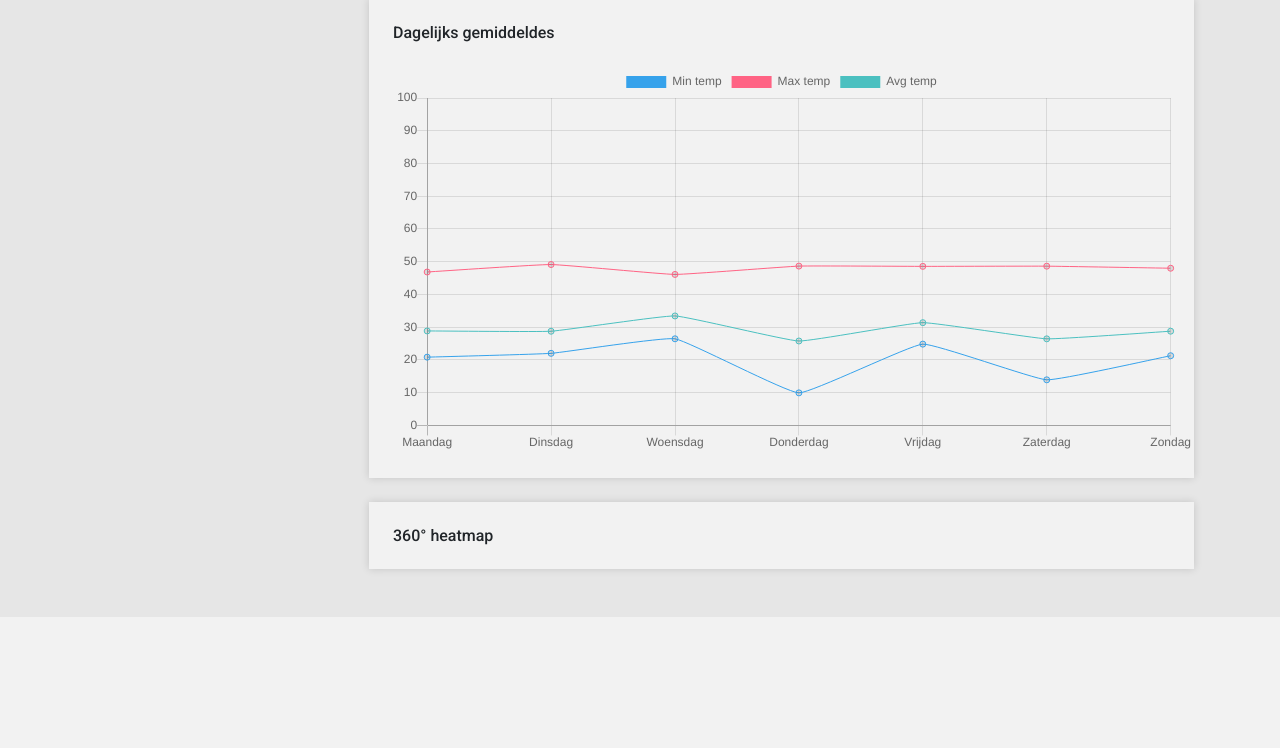
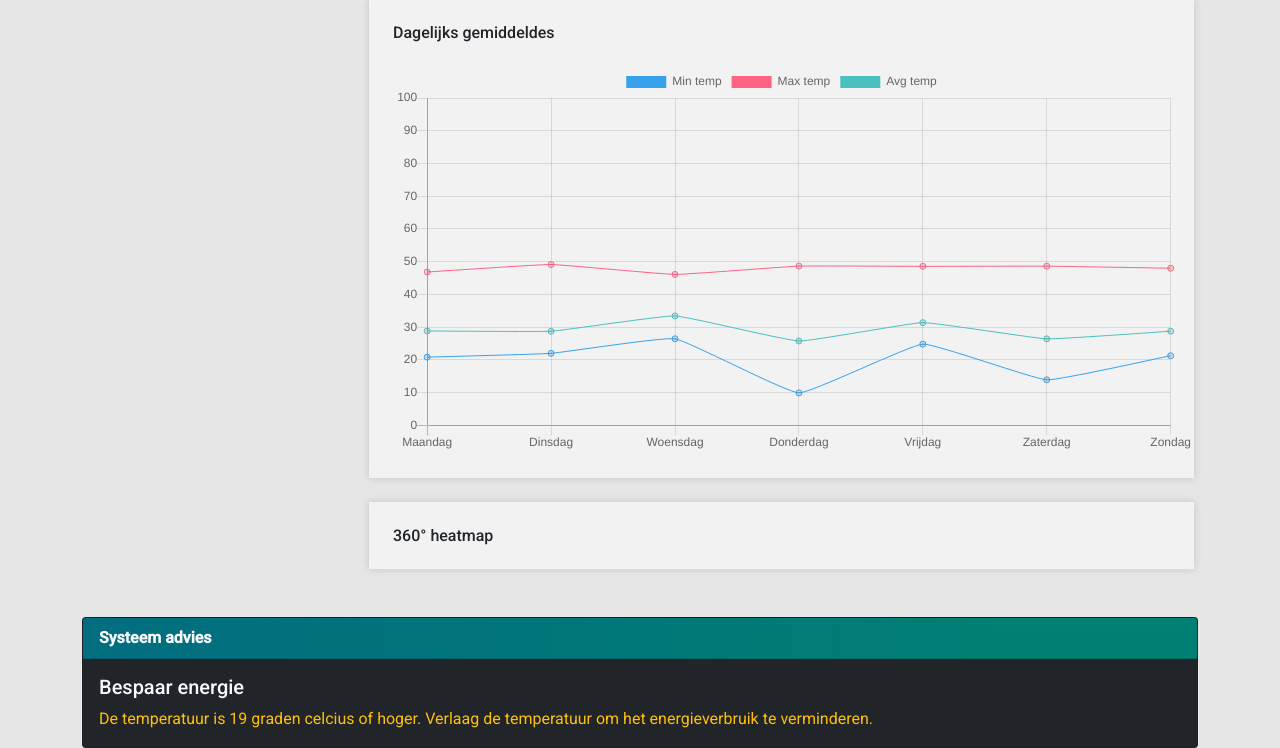
Before and after one commit to Mbalhakim/ChillCheck, a Flask app: page /dashboard in a window 1280 px wide. Shown: the part 310-1058 px from the top of the page. Before the commit the page ends 887 px from the top, so only its background shows below. Run offline with Flask 2, Linux system fonts and the light colour scheme; a user stored in the database is signed in; data comes from the database, SQL or seed files in the repository; both versions use the stored data as it was after the commit; some libraries are stand-ins or nearby versions.

Commit message:
Added 'Advies' to dashboard.

```diff
--- a/server/app.py
+++ b/server/app.py
@@ -119,7 +119,23 @@ def dashboard():
         max_obj = {"max01": mlx_week_max[0], "max02": mlx_week_max[1], "max03": mlx_week_max[2], "max04": mlx_week_max[3], "max05": mlx_week_max[4], "max06": mlx_week_max[5], "max07": mlx_week_max[6]}
         avg_obj = {"avg01": mlx_week_avg[0], "avg02": mlx_week_avg[1], "avg03": mlx_week_avg[2], "avg04": mlx_week_avg[3], "avg05": mlx_week_avg[4], "avg06": mlx_week_avg[5], "avg07": mlx_week_avg[6]}
 
-        return render_template('dashboard.html', data={"min_graph": min_obj, "max_graph": max_obj, "avg_graph": avg_obj, "dailyAvg": daily_latest_avg['mlx_avg'], "minTemp": mlx_latest_data['min_temp'], "maxTemp": mlx_latest_data['max_temp'], "avgTemp": mlx_latest_data['avg_temp']})
+
+        #advies
+        avg_temp = mlx_latest_data['avg_temp']
+        koud = 16.5
+        warm = 19
+        if avg_temp <= koud:
+            #zet temp hoger
+            advies = 0
+        elif avg_temp >= warm:
+            #zet temp lager (bespaar energie)
+            advies = 1
+        elif avg_temp > koud and avg_temp < warm:
+            #ok
+            advies = 2
+
+
+        return render_template('dashboard.html', advies=advies, data={"min_graph": min_obj, "max_graph": max_obj, "avg_graph": avg_obj, "dailyAvg": daily_latest_avg['mlx_avg'], "minTemp": mlx_latest_data['min_temp'], "maxTemp": mlx_latest_data['max_temp'], "avgTemp": mlx_latest_data['avg_temp']})
     else:
         return redirect("/login")
 
--- a/server/static/css/main.css
+++ b/server/static/css/main.css
@@ -17,6 +17,9 @@ body{
     align-items: center;
     background: linear-gradient(90deg, #026d80 0%, #008072 85.94%);
     z-index: 999;
+}
+.advies {
+    background: linear-gradient(90deg, #026d80 0%, #008072 85.94%);
 }
 .room-bar {
     width: 100%;
--- a/server/templates/advies.html
+++ b/server/templates/advies.html
@@ -1,11 +1,22 @@
 <div class="container">
     <div class="card bg-dark">
-  <div class="card-header bg-success text-light fw-bold">
+  <div class="card-header text-light fw-bold advies">
     Systeem advies
   </div>
   <div class="card-body text-light">
     <h5 class="card-title">Bespaar energie</h5>
-    <p class="card-text"> De temperatuur daalt tot onder de 23°C, wordt aanbevolen dat de gebruiker overweegt om de thermostaat een paar graden bij te stellen om het energieverbruik te verminderen.</p>
+    {% if advies == 0 %}
+    <p class="card-text text-warning">De temperatuur is onder 16.5 graden gedaalt. Stel het bij.</p>
+    {% endif %}
+    {% if advies == 1 %}
+    <p class="card-text text-warning">De temperatuur is 19 graden celcius of hoger. Verlaag de temperatuur om het energieverbruik te verminderen.</p>
+    {% endif %}
+    {% if advies == 2 %}
+    <p class="card-text text-success">De huidige temperatuur is goed bijgesteld. U bespaart energie.</p>
+    {% endif %}
+
+
+
   </div>
 </div>
 
--- a/server/templates/dashboard.html
+++ b/server/templates/dashboard.html
@@ -81,7 +81,7 @@
             </div>
         </main>
 
-        <!-- {% include 'advies.html'%} -->
+        {% include 'advies.html'%}
         <script src="https://cdnjs.cloudflare.com/ajax/libs/Chart.js/2.2.1/Chart.min.js"></script>
         <script>
             var ctx = document.getElementById('myChart').getContext('2d');
```
Also changed, not shown: server/acs.db.
